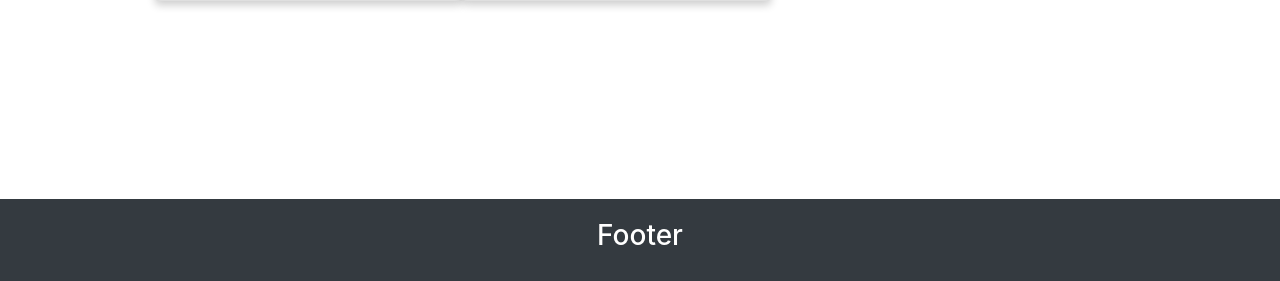
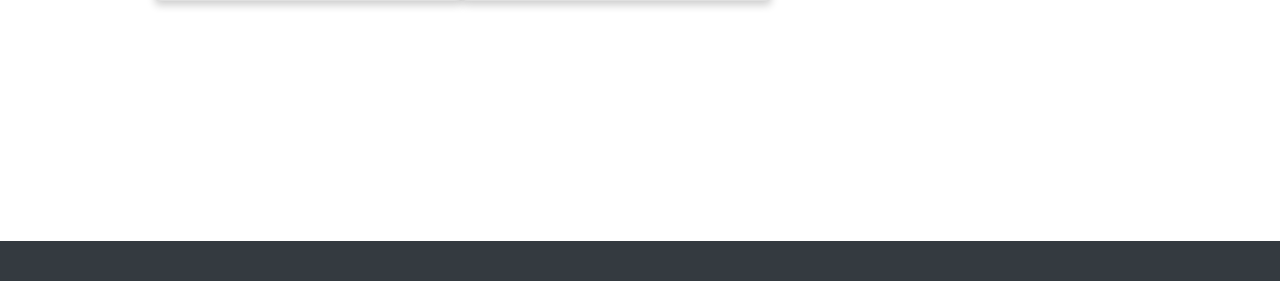
Before and after one commit to reesecake/social-ketchup, a Flask app: page / in a window 1280 px wide. Shown: the part 519-800 px from the top of the page. Run offline with Flask 2, Linux system fonts and the light colour scheme; some libraries are stand-ins or nearby versions.

Commit message:
removed footer text in footer

```diff
--- a/templates/base.html
+++ b/templates/base.html
@@ -24,7 +24,7 @@
     </div>
 
     <footer class="Site-footer bg-dark">
-        <h3 class="footer-title">Footer</h3>
+{#        <h3 class="footer-title">Footer</h3>#}
     </footer>
 
     <!-- Optional JavaScript -->
```
